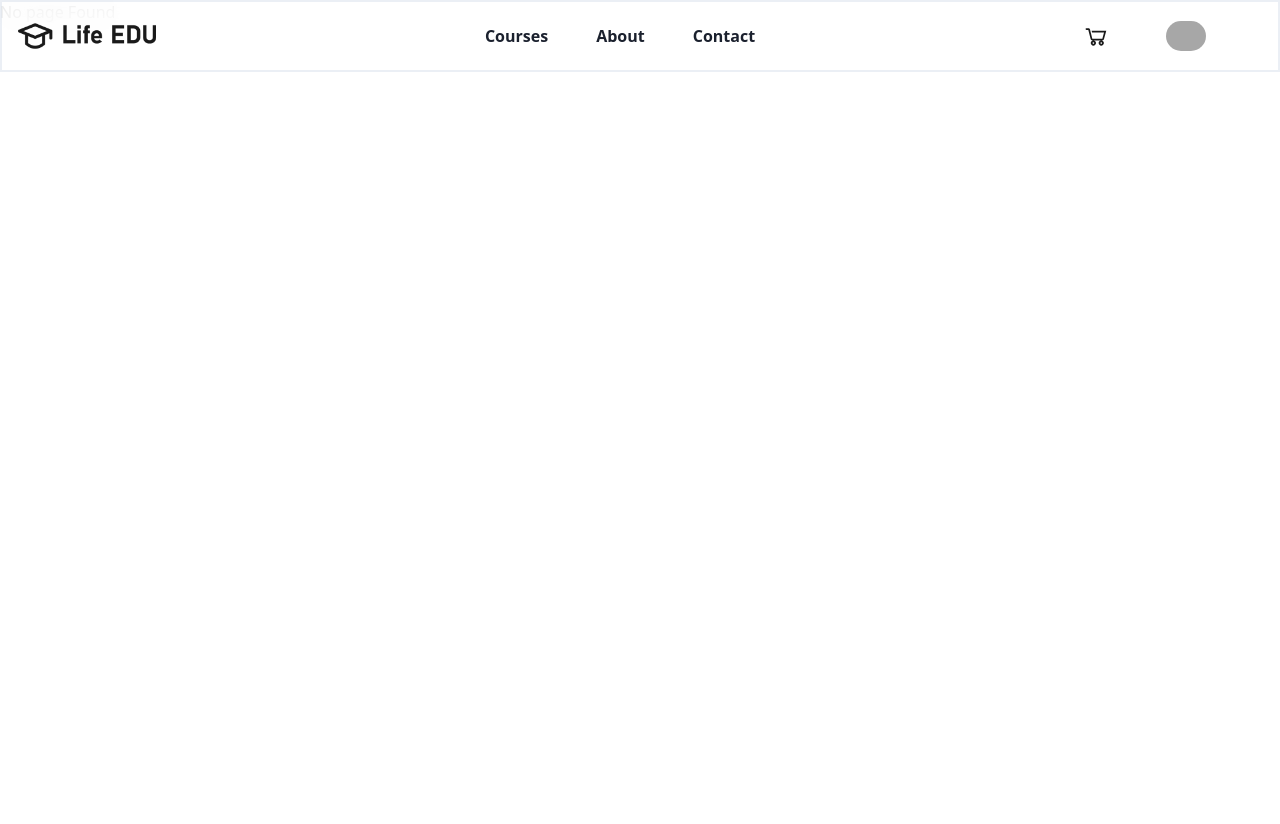
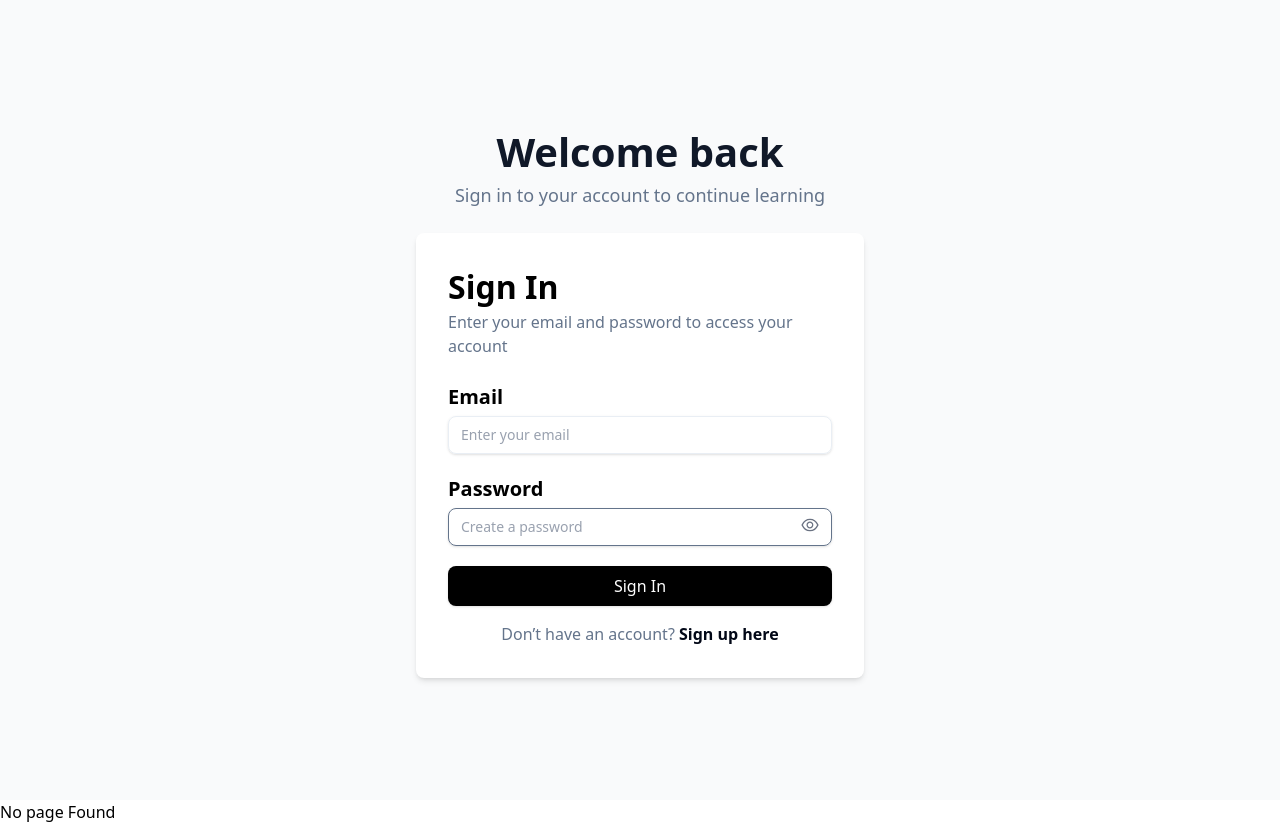
Before and after one commit to Life-Systems-PVT-LTD/Life-EDU, a Next.js app in the folder life-edu/: page / in a window 1280 px wide. Before the commit the page ends 800 px from the top, so only its background shows below. Built offline with nearby package versions, Linux system fonts and the light colour scheme; grey boxes are pictures that could not be loaded.

Commit message:
complete Signin Design

```diff
--- a/life-edu/src/app/layout.tsx
+++ b/life-edu/src/app/layout.tsx
@@ -2,6 +2,8 @@ import type { Metadata } from "next";
 import { Geist, Geist_Mono, Inter } from "next/font/google";
 import "./globals.css";
 import Header from "@/components/Header/Header";
+import { Sign } from "crypto";
+import Signin from "@/components/Signin/Signin";
 
 const geistSans = Geist({
   variable: "--font-geist-sans",
@@ -33,7 +35,9 @@ export default function RootLayout({ children, }: Readonly<{ children: React.Rea
 
         <div>
 
-          <Header/>
+          {/* <Header/> */}
+
+          <Signin/>
 
         </div>
 
--- /dev/null
+++ b/life-edu/src/components/Signin/Signin.tsx
@@ -0,0 +1,167 @@
+"use client";
+
+import Link from "next/link";
+import { useState } from "react";
+import { AiOutlineEye, AiOutlineEyeInvisible } from "react-icons/ai";
+
+export default function SignIn() {
+
+  const [showPassword, setShowPassword] = useState(false);
+
+  return (
+
+    <>
+
+      {/* Main Container */}
+
+      <div className="flex min-h-screen items-center justify-center bg-gray-50">
+
+        {/* Sub Container */}
+
+        <div className="flex flex-col items-center space-y-4">
+
+          {/* Welcome Title */}
+
+          <div className="text-center mb-6">
+
+            <h1 className="text-[40px] font-bold text-gray-900">
+              Welcome back
+            </h1>
+
+            <p className="text-[#64748B] text-[18px]">
+              Sign in to your account to continue learning{" "}
+            </p>
+
+          </div>
+
+          {/* Sign In Card */}
+
+          <div className="bg-white shadow-md rounded-lg p-8 w-[581px] max-w-md">
+
+            {/* Sign In Header */}
+
+            <div className="mb-6 gap-2">
+
+              {/* Sign In Title */}
+
+              <h2 className="text-xl font-semibold text-black text-[32px]">
+                Sign In
+              </h2>
+
+              <h2 className=" text-[#64748B] text-[16px]">
+                Enter your email and password to access your account
+              </h2>
+
+            </div>
+
+            {/* Sign In Form */}
+
+            <form className="space-y-4">
+
+              {/* Input Fields Container */}
+
+              <div className="space-y-5 mb-5">
+
+                {/* Email Field */}
+
+                <div>
+
+                  <label
+                    htmlFor="email"
+                    className="text-[20px] font-semibold text-black"
+                  >
+                    Email
+                  </label>
+
+                  {/* Email Input */}
+
+                  <input
+                    id="email"
+                    type="email"
+                    placeholder="Enter your email"
+                    className="mt-1  w-full px-3 py-2 border border-[#E9EEF4] rounded-lg shadow-sm placeholder-gray-400 focus:outline-none focus:ring-black focus:border-black sm:text-sm"
+                  />
+
+                </div>
+
+                {/* Password Field */}
+
+                <div>
+
+                  <label
+                    htmlFor="password"
+                    className="text-[20px] font-semibold text-black"
+                  >
+                    Password
+                  </label>
+
+                  <div className="relative">
+
+                    {/* Password Input */}
+
+                    <input
+                      id="password"
+                      type={showPassword ? "text" : "password"}
+                      placeholder="Create a password"
+                      className="mt-1  w-full px-3 py-2 border border-[#64748B] rounded-lg shadow-sm placeholder-gray-400 focus:outline-none focus:ring-black focus:border-black sm:text-sm"
+                    />
+
+                    {/* Show/Hide Password Icon */}
+
+                    <button
+                      type="button"
+                      onClick={() => setShowPassword(!showPassword)}
+                      className="absolute inset-y-0 right-3 flex items-center text-gray-500"
+                    >
+                      {showPassword ? (
+                        <AiOutlineEyeInvisible className="w-5 h-5" />
+                      ) : (
+                        <AiOutlineEye className="w-5 h-5" />
+                      )}
+
+                    </button>
+
+                  </div>
+
+                </div>
+
+              </div>
+
+              {/* Submit Button */}
+
+              <button
+                type="submit"
+                className="w-full bg-black text-white py-2 rounded-lg shadow hover:bg-gray-800 transition"
+              >
+                Sign In
+
+              </button>
+
+            </form>
+
+            {/* signup text */}
+
+            <p className="mt-4 text-[16px] text-center text-[#64748B]">
+
+              Don’t have an account?{" "}
+
+              <Link
+                href="#"
+                className="font-semibold text-[#020817] ext-[16px]"
+              >
+                Sign up here
+              </Link>
+
+            </p>
+
+          </div>
+
+        </div>
+
+      </div>
+
+    </>
+
+  );
+
+}
```
